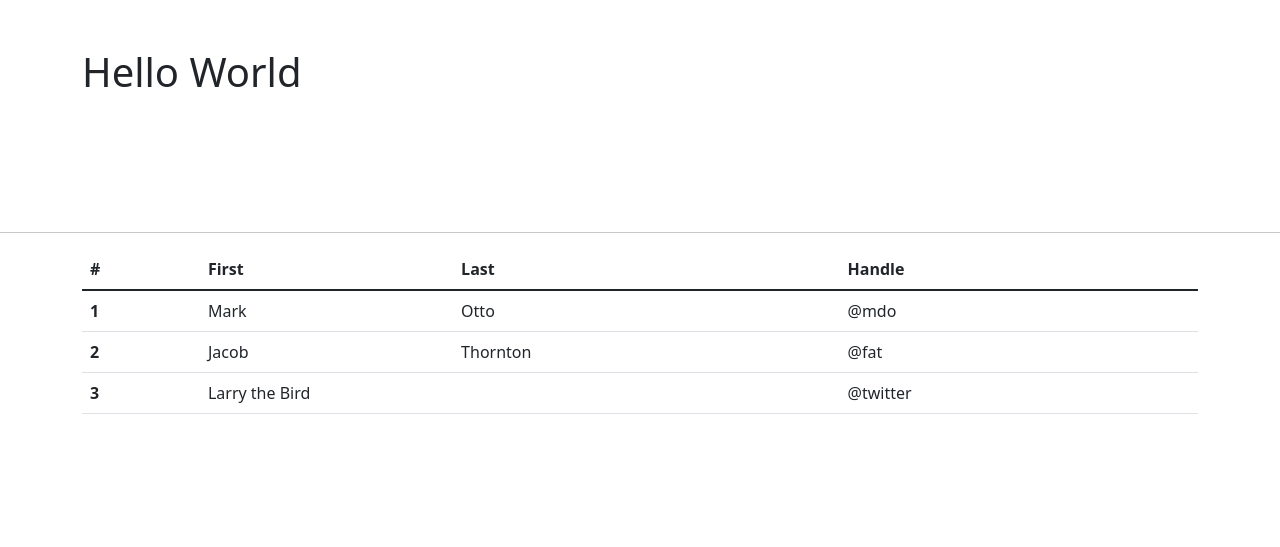
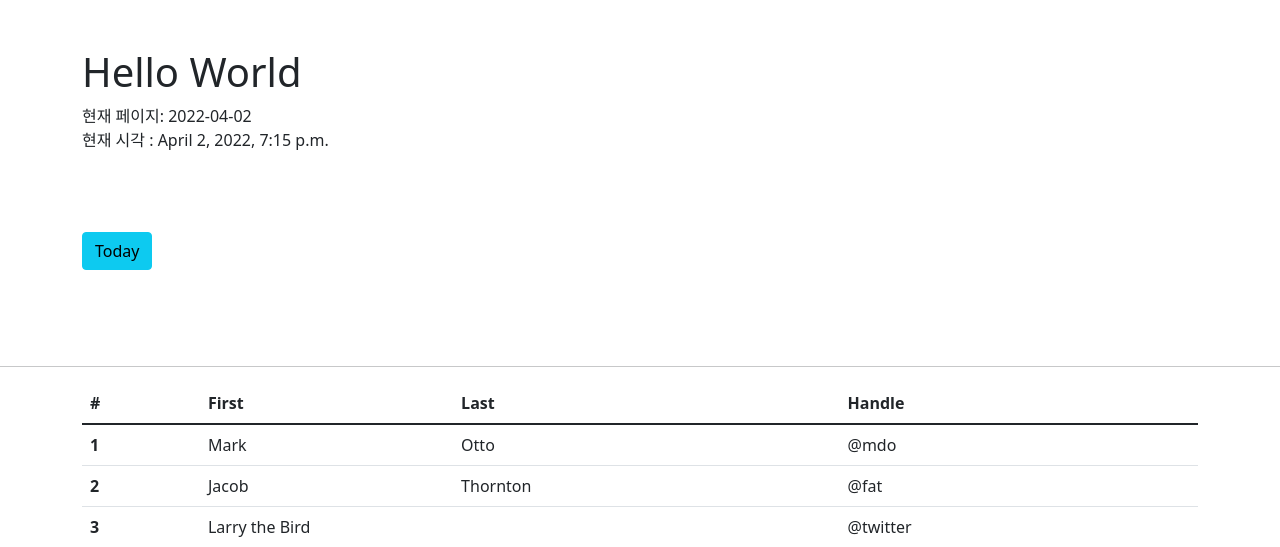
Before and after one commit to dpcalfola/my_django_app, a Django app: page /mytasks/ in a window 1280 px wide. Shown: the top 547 px of the page. Run offline with Django 4.2, Linux system fonts and the light colour scheme; data that the repository does not hold is empty; some libraries are stand-ins or nearby versions.

Commit message:
Feat > /mytasks/today_url
Make >
	datetime object (obj_date.DateObj)
	Today button
		If Today button clicked, load views.today

```diff
--- /dev/null
+++ b/mytasks/operating_files/obj_date.py
@@ -0,0 +1,7 @@
+from datetime import datetime
+
+
+class DateObj:
+    def __init__(self):
+        self.today_url = datetime.today().strftime("%Y-%m-%d")
+        self.today_datetime = datetime.today()
--- a/mytasks/urls.py
+++ b/mytasks/urls.py
@@ -1,8 +1,9 @@
 from django.urls import path
 from . import views
 
-app_name = 'pyfo'
+app_name = 'mytasks'
 
 urlpatterns = [
     path('', views.main, name='main'),
+    path('<str:today_url>/', views.today, name='today_url'),
 ]
--- a/mytasks/views.py
+++ b/mytasks/views.py
@@ -1,14 +1,43 @@
 from django.shortcuts import render
 
 # Create your views here.
+from django.shortcuts import redirect
+from .models import TodayTasks
+from .operating_files import obj_date
 
-from .models import TodayTasks
+
+# 목표 :
+# main 페이지 - "오늘" 버튼 만들기
+# 버튼을 누르면 오늘 날짜를 얻어와서
+# /mytasks/2022-04-03 주소로 리다이렉트
 
 
 def main(request):
-    """
-    print TodayTasks
-    """
+    # TodayTasks model
     today_tasks_obj_list = TodayTasks.objects.order_by('created_date')
-    context = {'today_tasks': today_tasks_obj_list}
+
+    # datetime obj
+    today_obj = obj_date.DateObj()
+
+    # context dictionary
+    context = {
+        'today_tasks': today_tasks_obj_list,
+        'today_obj': today_obj
+    }
     return render(request, 'mytasks/main.html', context)
+
+def today(request, today_url):
+
+    # TodayTasks model
+    today_task_obj_list = TodayTasks.objects.order_by('created_date')
+
+    # datetime obj
+    today_obj = obj_date.DateObj()
+
+    # context
+    context = {
+        'today_tasks': today_task_obj_list,
+        'today_obj': today_obj
+    }
+
+    return render(request, 'mytasks/main.html', context)
--- a/templates/mytasks/main.html
+++ b/templates/mytasks/main.html
@@ -15,6 +15,8 @@
 {# Greeting Message #}
 <div class="container my-5">
     <h1>Hello World</h1>
+    <span> 현재 페이지: {{ today_obj.today_url }} </span> <br>
+    <span> 현재 시각 : {{ today_obj.today_datetime }}</span>
 </div>
 
 {# Print TodayTasks Model#}
@@ -22,13 +24,17 @@
     {% if today_tasks %}
         {% for task in today_tasks %}
             <h4>{{ task.subject }}</h4>
-            <p>{{ task.content }}</p>
+            <p>{{ task.contents }}</p>
             <span>작성일: {{ task.created_date }} </span>
             <br>
             <span>중요도: {{ task.importance }}</span>
+            <br>
+            <span>완료여부: {{ task.is_completed }}</span>
         {% endfor %}
     {% endif %}
+    <br>
 
+    <a type="button" class="my-2 btn btn-info" href="{% url 'mytasks:today_url' today_obj.today_url %}">Today</a>
 </div>
 
 <br><br><br>
```
